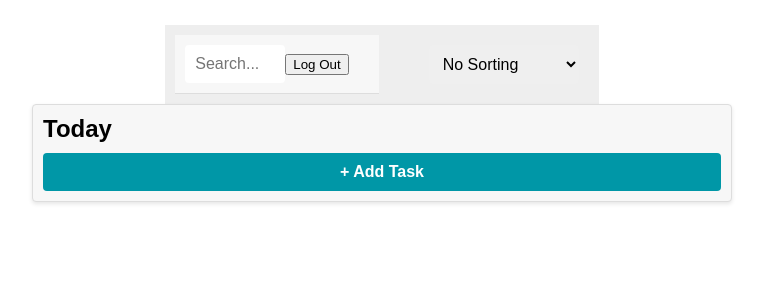
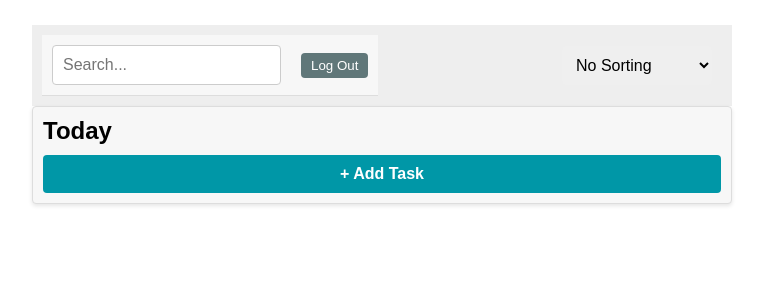
Before and after one commit to elvis-visi/todoApp, a React (Vite) app in the folder frontend/: page / in a window 1280 px wide. Shown: the top 300 px of the page, without its empty margins (258-1021 px from the left). Built offline with nearby package versions, Linux system fonts and the light colour scheme; sample sign-in values are in the browser's storage.

Commit message:
Styling reschedule button

```diff
--- a/frontend/src/components/Menu.jsx
+++ b/frontend/src/components/Menu.jsx
@@ -7,9 +7,9 @@ export default function Menu({searchTerm, setSearchTerm, handleLogout}) {
         value={searchTerm}
         onChange={e => setSearchTerm(e.target.value)}
         />
-        <ul className="menu-items">
-          <li><button onClick={handleLogout}>Log Out</button></li>
-        </ul>
+
+          <button onClick={handleLogout}>Log Out</button>
+
       </div>
     );
   }
--- a/frontend/src/styles.css
+++ b/frontend/src/styles.css
@@ -11,6 +11,7 @@ body, h1, h2, h3, p {
     padding: 25px;
     max-width: 700px; /* set the maximum width to 1200px */
   margin: 0 auto; /* center the container horizontally */
+
   }
 
 
@@ -21,35 +22,31 @@ body, h1, h2, h3, p {
   padding: 10px;
   background-color: #f7f7f7; /* light gray background */
   border-bottom: 1px solid #ddd;
+  box-sizing: border-box; /* Include padding in the width calculation */
 }
 
 .menu input[type="search"] {
-  width: 100px;
+  flex-grow: 1; /* Allow the search input to take up any remaining space */
   padding: 10px;
+  margin-right: 20px; /* Spacing between search input and menu items */
   font-size: 16px;
-  border: none;
+  border: 1px solid #ccc;
   border-radius: 4px;
 }
 
-.menu ul {
-  list-style: none;
-  margin: 0;
-  padding: 0;
-  display: flex;
-  justify-content: space-between;
-}
-.menu li {
-  margin-right: 20px;
+.menu button {
+  padding: 5px 10px;
+  background-color: #607779; /* Theme color for buttons */
+  color: white;
+  border: none;
+  border-radius: 4px;
+  cursor: pointer;
 }
 
-.menu a {
-  text-decoration: none;
-  color: #337ab7; /* blue link color */
+.menu button:hover {
+  background-color: #007a83; /* Darker shade on hover */
 }
 
-.menu a:hover {
-  color: #23527c; /* darker blue link color on hover */
-}
 
 /* SortingComponent styles */
 .sort-by {
@@ -73,8 +70,7 @@ body, h1, h2, h3, p {
   align-items: center;
   padding: 10px;
   background-color: #eee;
-  max-width: 1200px; /* adjust the maximum width to your liking */
-  margin: 0 auto; /* center the header horizontally */
+  max-width: 700px; /* adjust the maximum width to your liking */
 }
 
 .header .menu {
@@ -227,15 +223,23 @@ body, h1, h2, h3, p {
   }
 
   .reschedule-btn {
-    background-color: #ffffff;
-    padding: 10px 20px;
-    font-size: 16px;
+    color: red;
+    background: none;
+    border: none;
+    padding: 0;
+    text-align: center;
+    display: inline; /* Display as inline element, like text */
+    font-size: 16px; /* Sets font size */
     cursor: pointer;
-  }
+    transition: color 0.3s; /* Smooth transition for color change */
+    margin-right: 15px;
+}
 
-  .reschedule-btn:hover {
-    background-color: #f7f7f7;
-  }
+.reschedule-btn:hover {
+    color: darkred; /* Darker red color on hover to provide feedback */
+}
+
+
 
   #reschedule-input {
     position: absolute;
@@ -321,6 +325,7 @@ body, h1, h2, h3, p {
 
 
 
+
 @media (max-width: 768px) { /* adjust the breakpoint to your liking */
   .header {
     flex-direction: column; /* stack the menu and sorting component vertically */
```
